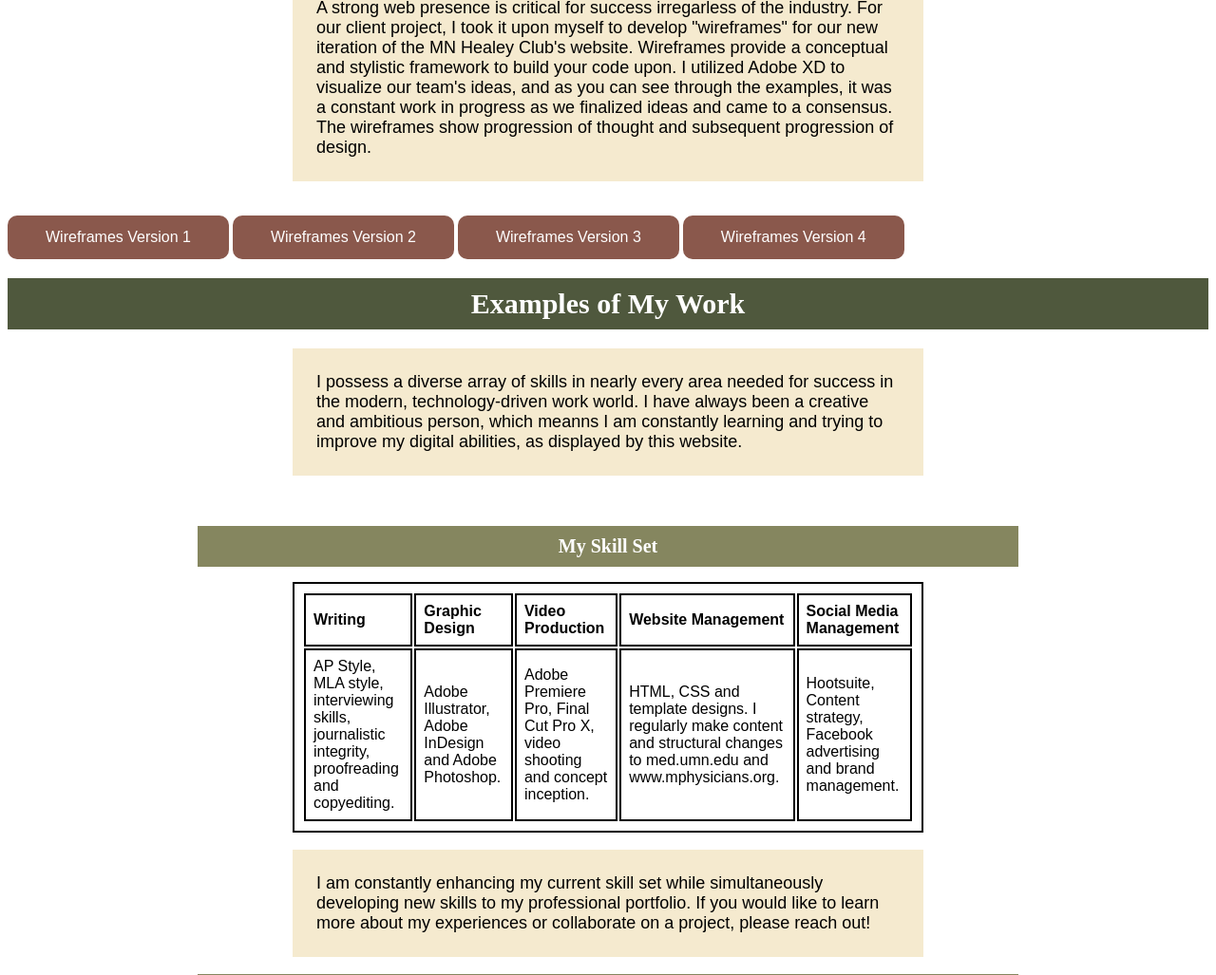
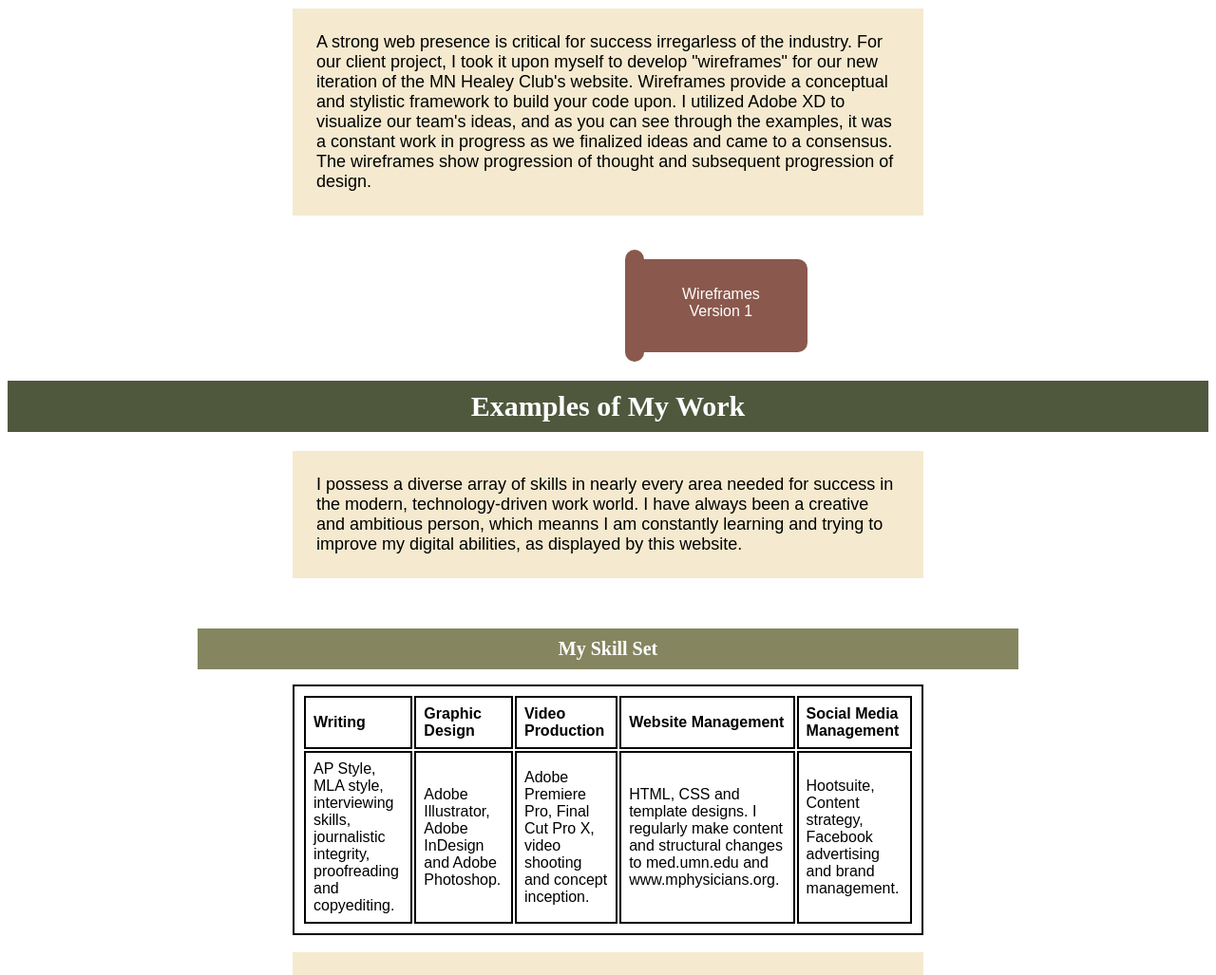
Before and after one commit to MinneapolisResident95/Static-Site-v2, a plain HTML site: page index.html in a window 1280 px wide. Shown: the part 1056-2083 px from the top of the page at 95% size. Drawn offline with Linux system fonts and the light colour scheme.

Commit message:
Update index.html

```diff
--- a/index.html
+++ b/index.html
@@ -15,7 +15,7 @@
 <body>
   <h1> Cal U'Ren's Static Website</h1>
   <p>Have you ever been <em>mesmerized</em> before? If you’ve never witnessed greatness then you’re in for a treat. This is arguably the greatest HTML website known to mankind. The code is written with precision and eloquence and maintains a visual aesthetic similar to Michelangelo’s paintbrush.</p>
-
+<br>
   <h1>WRIT 5662 Artifacts</h1>
   <p>This class forced me to develop new skills and challenged me to view digital content from the users' perspective. It also showed me the importance of formulating work that can be reused and adapted before dissemination.
     <br>
@@ -35,19 +35,10 @@
     <h2>Adobe XD Wireframes</h2>
     <p>A strong web presence is critical for success irregarless of the industry. For our client project, I took it upon myself to develop "wireframes" for our new iteration of the MN Healey Club's website. Wireframes provide a conceptual and stylistic framework to build your code upon. I utilized Adobe XD to visualize our team's ideas, and as you can see through the examples, it was a constant work in progress as we finalized ideas and came to a consensus. The wireframes show progression of thought and subsequent progression of design.</p>
 <br>
-    <button onclick="https://drive.google.com/drive/folders/1VfZzHyIvC3hnnnIb1bO8almj8j4xtWN4';">
-      Wireframes Version 1
-    </button>
-    <button onclick="https://drive.google.com/drive/folders/1QNjB3eP-ji7WGaEBnPmuKMRcCM8bZTrQ';">
-      Wireframes Version 2
-    </button>
-    <button onclick="https://drive.google.com/drive/folders/1KN7xayVa5cNAa9dhcK8zUJ_y_xf4lxiC';">
-      Wireframes Version 3
-    </button>
-    <button onclick="https://drive.google.com/drive/folders/1oRYbXtakDinE-rGVmWD09GK7ADZ7P1ge';">
-      Wireframes Version 4
-    </button>
-    <br>
+   <div class="container">
+  <a href='https://drive.google.com/drive/folders/1QNjB3eP-ji7WGaEBnPmuKMRcCM8bZTrQ'><button>Wireframes Version 1 </button></a>
+  </div>
+
 
     <h1>Examples of My Work</h1>
     <p>I possess a diverse array of skills in nearly every area needed for success in the modern, technology-driven work world. I have always been a creative and ambitious person, which meanns I am constantly learning and trying to improve my digital abilities, as displayed by this website.</p>
@@ -76,6 +67,7 @@
       </tr>
     </table>
     <p>I am constantly enhancing my current skill set while simultaneously developing new skills to my professional portfolio. If you would like to learn more about my experiences or collaborate on a project, please reach out!
+      <br>
       <h2>Contact Information</h2>
       <p><strong> Phone: </strong> 608-358-7760</p>
       <p><strong> Work Email: </strong> curen@umn.edu</p>
```
